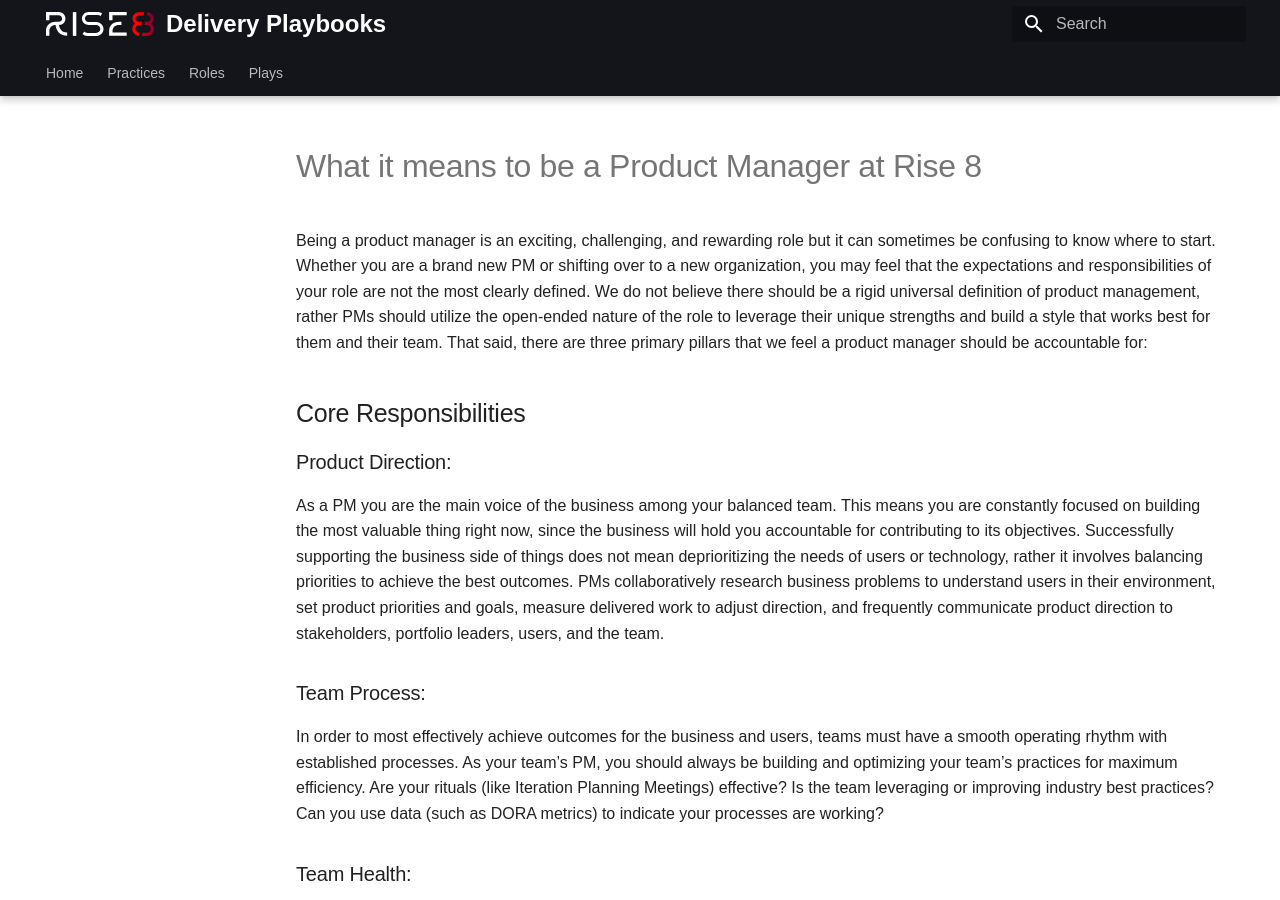
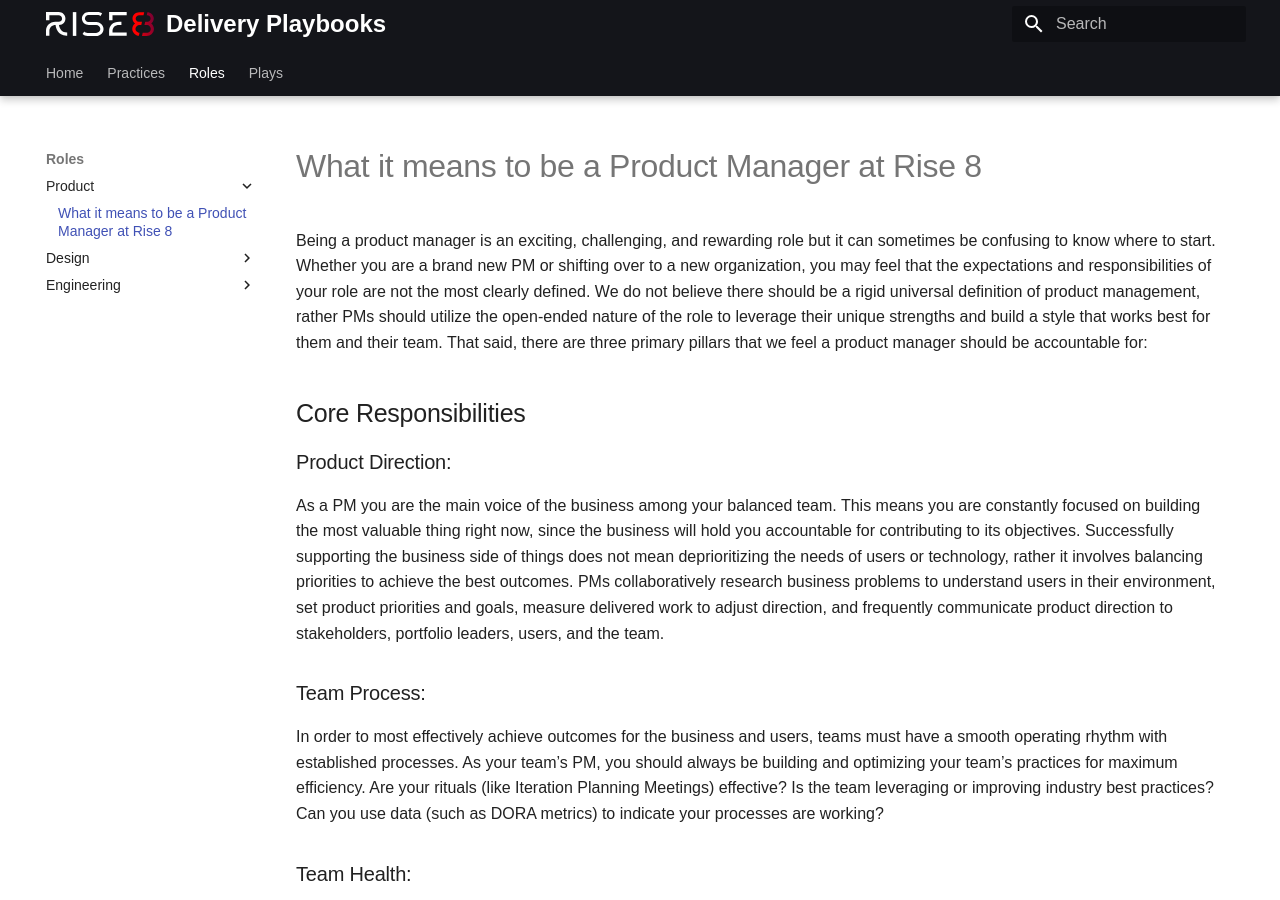
Before and after one commit to rise8-us/delivery-playbooks, an MkDocs documentation site: the page built from docs/content/roles/Product-Management-Role-Definition.md, in a window 1280 px wide and 900 px high. Built offline with MkDocs 1.6.1 and Material for MkDocs 9.7.7, drawn with Linux system fonts in a browser that asks for light colours; some of the changed lines change nothing that is shown.

Commit message:
Update mkdocs.yml

```diff
--- a/mkdocs.yml
+++ b/mkdocs.yml
@@ -7,7 +7,7 @@ nav:
 
   - Roles: # All content for roles are referenced here
     - Product:
-      - content/roles/product-example-role.md
+      - content/roles/Product-Management-Role-Definition.md
     - Design:
       - content/roles/Product-Design-Role-Definition.md
     - Engineering:
```
